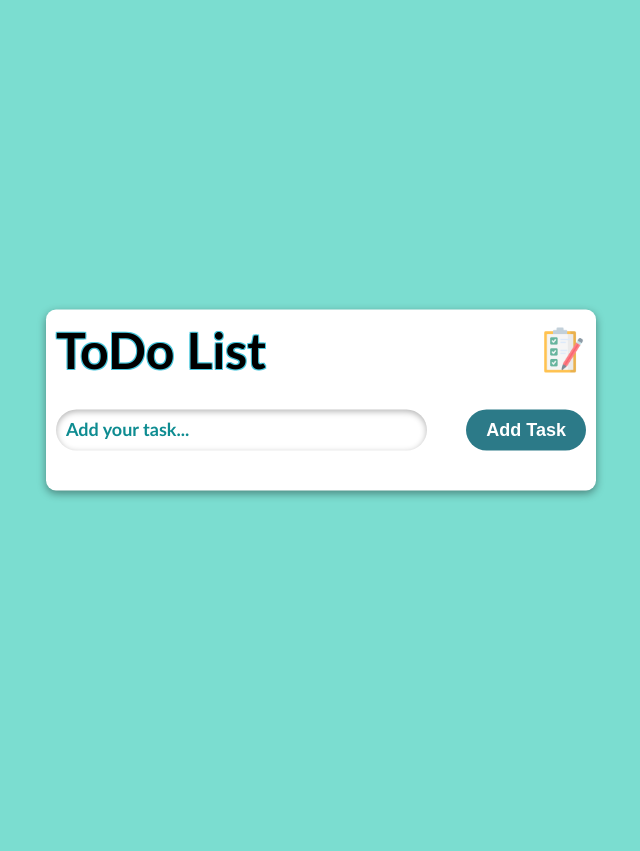
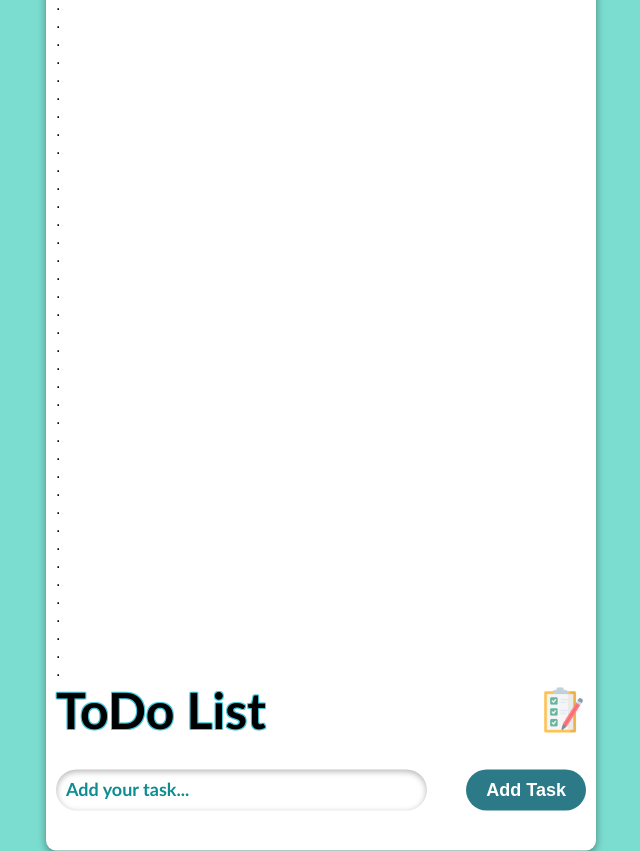
Before and after one commit to anshika0704/to-do-list, a plain HTML site: page index.html in a window 1280 px wide. Shown: the whole page, without its empty margins (319-959 px from the left). Before the commit the page ends 800 px from the top, so only its background shows below. Drawn offline with Linux system fonts and the light colour scheme.

Commit message:
Update index.html

```diff
--- a/index.html
+++ b/index.html
@@ -9,6 +9,52 @@
 <body>
 
     <div class="todo-container">
+        <div class="rect-design">
+            <div class="rect">.</div>
+            <div class="rect">.</div>
+            <div class="rect">.</div>
+            <div class="rect">.</div>
+            <div class="rect">.</div>
+            <div class="rect">.</div>
+            <div class="rect">.</div>
+            <div class="rect">.</div>
+            <div class="rect">.</div>
+            <div class="rect">.</div>
+            <div class="rect">.</div>
+            <div class="rect">.</div>
+            <div class="rect">.</div>
+            <div class="rect">.</div>
+            <div class="rect">.</div>
+            <div class="rect">.</div>
+            <div class="rect">.</div>
+            <div class="rect">.</div>
+            <div class="rect">.</div>
+            <div class="rect">.</div>
+        </div>
+
+
+        <div class="circle-design">
+            <div class="circle">.</div>
+            <div class="circle">.</div>
+            <div class="circle">.</div>
+            <div class="circle">.</div>
+            <div class="circle">.</div>
+            <div class="circle">.</div>
+            <div class="circle">.</div>
+            <div class="circle">.</div>
+            <div class="circle">.</div>
+            <div class="circle">.</div>
+            <div class="circle">.</div>
+            <div class="circle">.</div>
+            <div class="circle">.</div>
+            <div class="circle">.</div>
+            <div class="circle">.</div>
+            <div class="circle">.</div>
+            <div class="circle">.</div>
+            <div class="circle">.</div>
+            <div class="circle">.</div>
+            <div class="circle">.</div>
+        </div>
         <h1>ToDo List
             <img src="images/checklist.png" alt="">
         </h1>
```
